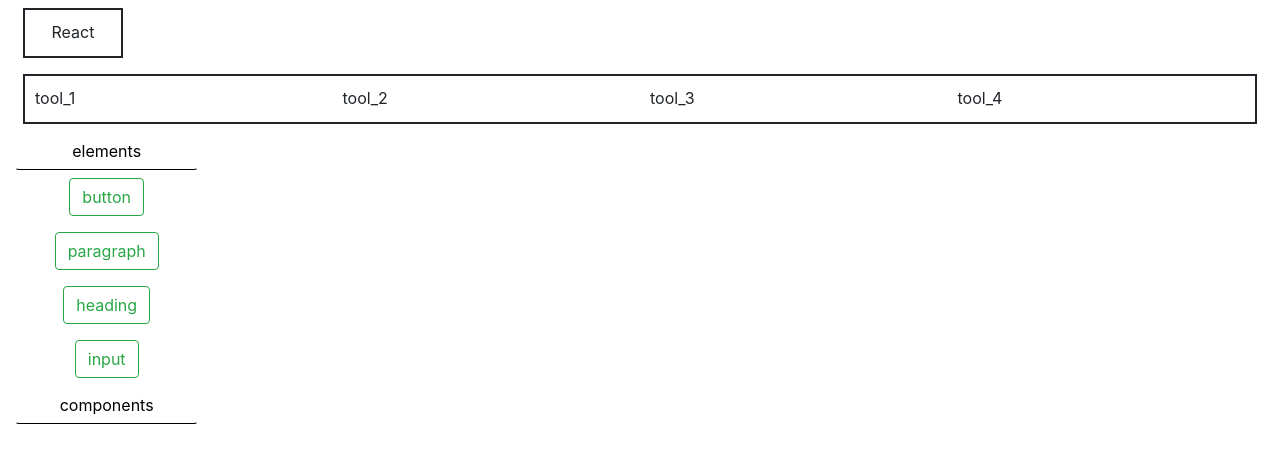
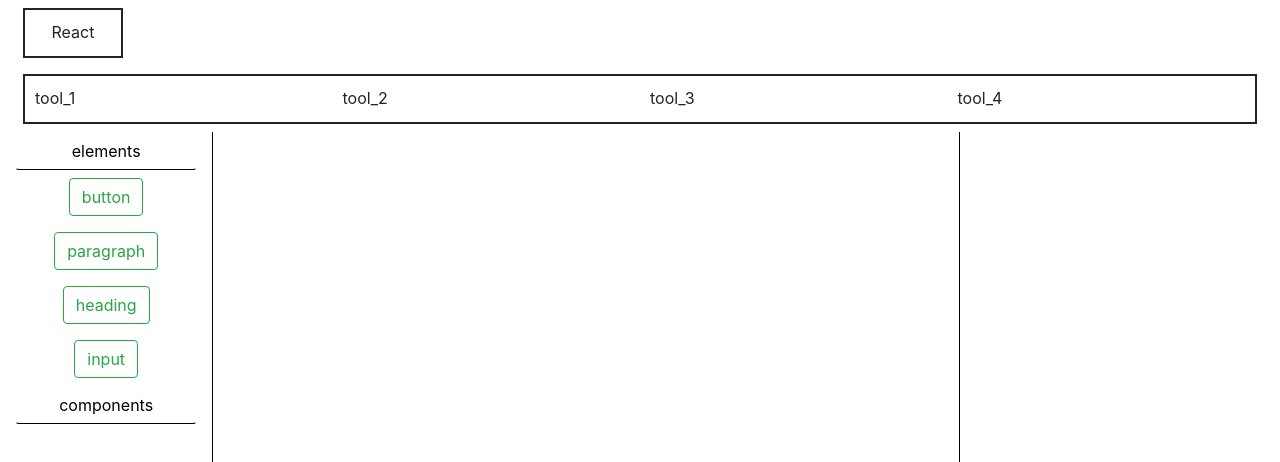
Before and after one commit to Africademy/react-website-builder, a React (Create React App) app: page / in a window 1280 px wide. Shown: the top 462 px of the page. Built offline with nearby package versions, Linux system fonts and the light colour scheme.

Commit message:
small css change

```diff
--- /dev/null
+++ b/src/components/App.css
@@ -0,0 +1,4 @@
+.web-prev-area,
+.comp-panel{
+    border-right: 1px solid black;
+}
--- a/src/components/App.js
+++ b/src/components/App.js
@@ -6,7 +6,7 @@ import Logo from "./Logo";
 import Toolbar from "./ToolBar";
 import WebPreviewArea from "./WebPreviewArea";
 import PropsPanel from "./PropsPanel";
-
+import './App.css'
 /* TODO: WebPreviewArea- grid fix
          RightHandlerPanel
          Drag & Drop api walkthrough
@@ -38,12 +38,12 @@ class App extends React.Component {
                 <Toolbar tools={this.props.tools} />
               </Row>
               <Row className="d-flex flex-grow-1">
-                <Col md="2">
+                <Col md="2" className="comp-panel">
                   <UIComponentsPanel
                     sections={this.props.sections}
                   ></UIComponentsPanel>
                 </Col>
-                <Col md="7">
+                <Col md="7" className="web-prev-area">
                   <WebPreviewArea handleClick={this.handle_props_panel} />
                 </Col>
                 <Col md="3">
--- a/src/components/PropsPanel/index.js
+++ b/src/components/PropsPanel/index.js
@@ -9,6 +9,8 @@ class PropsPanel extends React.Component {
   }
   render() {
     var tag = this.props.attr.tag;
+    var id = this.props.attr.id;
+    console.log(id)
     //const row= [];
     let ele = DisplayProp[tag];
     var load = [];
@@ -21,7 +23,7 @@ class PropsPanel extends React.Component {
         let iterate = ele[get][inner];
         for (var index in iterate) {
           if (def !== "undefined" && iterate[index] === def) {
-            options.push(<option>{iterate[index]}</option>);
+            options.push(<option key={index}>{iterate[index]}</option>);
           } else {
             options.push(<option>{iterate[index]}</option>);
           }
@@ -29,7 +31,7 @@ class PropsPanel extends React.Component {
       }
 
       load.push(
-        <Form.Group controlId="exampleForm.SelectCustomSizeSm">
+        <Form.Group controlId={id}>
           <Form.Label>{get}</Form.Label>
           <Form.Control as="select" size="sm" defaultValue={def} custom>
             {options}
--- a/src/components/WebPreviewArea/index.js
+++ b/src/components/WebPreviewArea/index.js
@@ -12,6 +12,8 @@ class WebPreviewArea extends React.Component {
     this.drop_handler = this.drop_handler.bind(this);
     this.on_click = this.on_click.bind(this);
     this.drag_start = this.drag_start.bind(this);
+
+    this.key = 0;
   }
 
   on_click(e, data) {
@@ -42,7 +44,7 @@ class WebPreviewArea extends React.Component {
     data = JSON.parse(data);
     var ele = React.createElement(
       data.tag,
-      { ...data, onClick: this.on_click, onDragStart: this.drag_start },
+      { ...data, onClick: this.on_click, onDragStart: this.drag_start, id:this.key,key: this.key++ },
       data.content
     );
     this.setState((state, props) => ({
```
